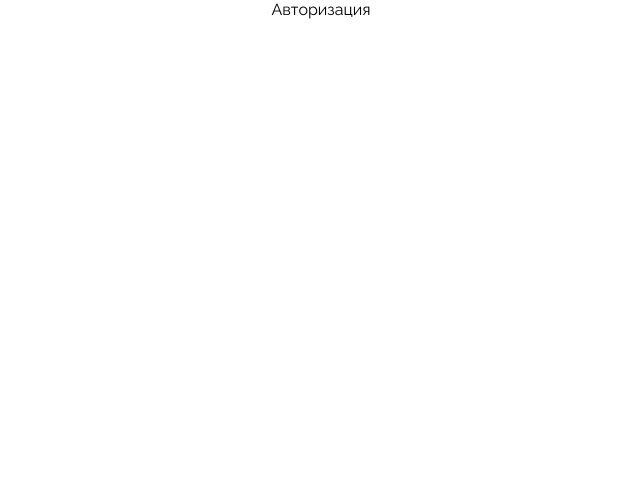
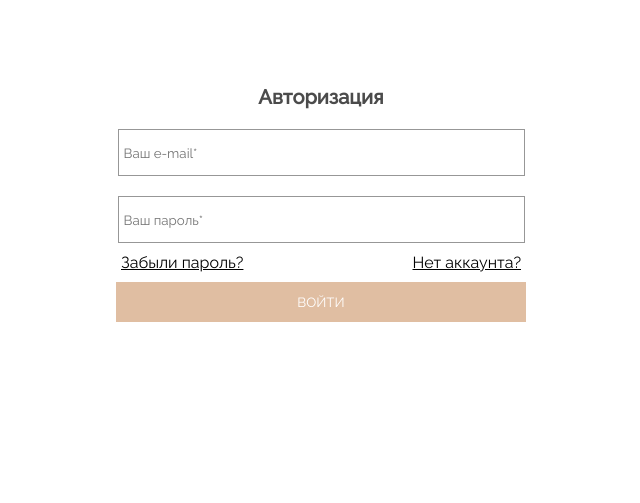
Before and after one commit to 88Natalia88/shop_project, a website built with Parcel: page authorization.html in a window 1280 px wide. Shown: the whole page, without its empty margins (319-959 px from the left). Built offline with nearby package versions, Linux system fonts and the light colour scheme.

Commit message:
authorization added

```diff
--- a/assets/css/authorization.css
+++ b/assets/css/authorization.css
@@ -1,4 +1,39 @@
-* {
-    font-size: 16px;
+.form_auth_block{
+    width: 500px;
+    height: 500px;
+    margin: 0 auto;
     text-align: center;
 }
+.form_auth_block_content{
+    padding-top: 15%;
+}
+.form_auth_block_head_text{
+    text-align: center;
+    padding: 10px;
+    font-size: 20px;
+    font-weight: 600;
+    background: #ffffff;
+    opacity: 0.7;
+}
+.form_auth_block input{
+    margin: 10px;
+    width: 80%;
+    height: 45px;
+    padding-left: 5px;
+}
+
+.form_auth_button{
+    width: 82%;
+    margin: 0 auto;
+    margin-top: 10px;
+    height: 40px;
+}
+
+.non-auth {
+    text-decoration: underline;
+    display: flex;
+    flex-direction: row;
+    justify-content: space-between;
+    padding-left: 50px;
+    padding-right: 50px;
+}
--- a/authorization.html
+++ b/authorization.html
@@ -14,8 +14,19 @@
     <script type="module" src="assets/js/index.js"></script>
 </head>
 <body>
-    <form>
-        <h1>Авторизация</h1>
-    </form>
+    <div class="form_auth_block">
+        <div class="form_auth_block_content">
+            <p class="form_auth_block_head_text">Авторизация</p>
+            <form class="form_auth_style" action="#" method="post">
+                <input type="email" name="auth_email" placeholder="Ваш e-mail*" required >
+                <input type="password" name="auth_pass" placeholder="Ваш пароль*" required >
+                <div class="non-auth">
+                    <a href="">Забыли пароль?</a>
+                    <a href="">Нет аккаунта?</a>
+                </div>
+                <button class="form_auth_button" type="submit" name="form_auth_submit">Войти</button>
+            </form>
+        </div>
+      </div>
 </body>
 </html>
```
